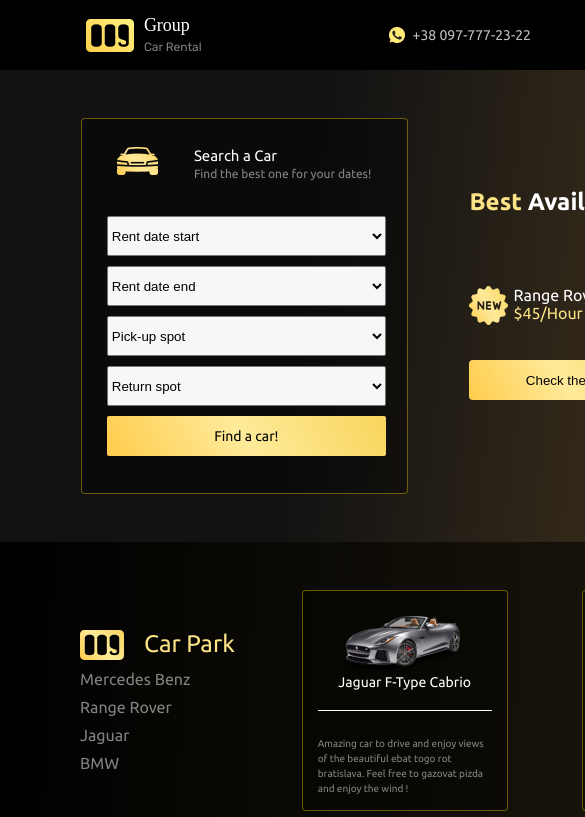
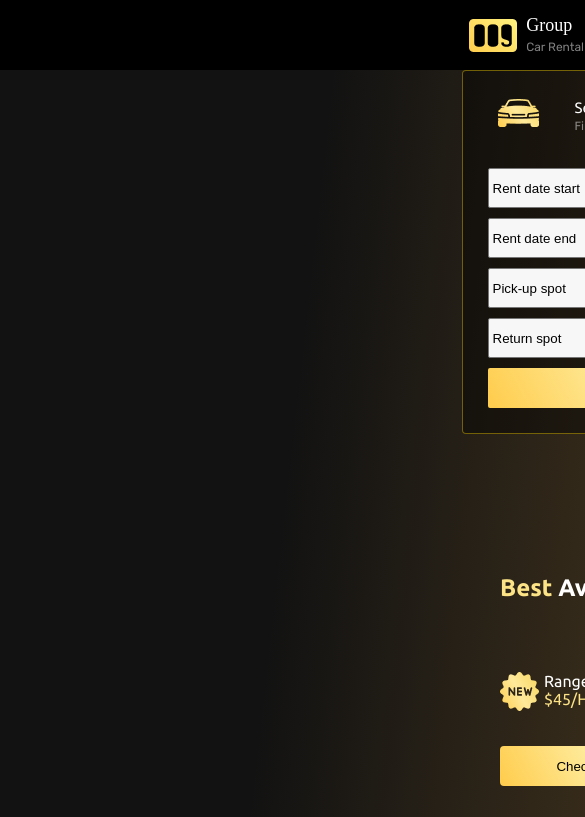
Before and after one commit to BelieverInGod/Cars, a React (Create React App) app in the folder cars/: page / in a window 390 px wide. Shown: the top 817 px of the page, 585 px wide, since content can reach past the window. Built offline with nearby package versions, Linux system fonts and the light colour scheme; a web font is replaced by a local one.

Commit message:
media screen
header & first block & second block

```diff
--- a/cars/src/components/FirstBlock/FirstBlock.js
+++ b/cars/src/components/FirstBlock/FirstBlock.js
@@ -41,8 +41,8 @@ function FirstBlock() {
                 </div>
                 <button>Check the car</button>
             </div>
-            <div>
-                <img src={carImg} alt="car" />
+            <div className='carImage'>
+                <img src={carImg} alt="car"/>
             </div>
         </div>
     </div>
--- a/cars/src/components/FirstBlock/FirstBlock.scss
+++ b/cars/src/components/FirstBlock/FirstBlock.scss
@@ -138,8 +138,34 @@
                 transition: .2s;
             }
 
+            @media screen and (max-width: 560px) {
+                .carImage {
+                    img {
+                        width: 279px;
+                        height: 158px;
+                    }
+                }
+            }
         }
     }
-
-
+    @media screen and (max-width: 560px) {
+        .rentInfoContainer {
+            max-width: 600px;
+            min-width: 600px;
+            flex-direction: column;
+            transition: 2s;
+        }
+        .carImage {
+            img {
+                width: 279px;
+                height: 158px;
+            }
+        }
+    }
 }
+@media screen and (max-width: 560px) {
+    .FirstBlock {
+        height: 900px ;
+        transition: 2s;
+    }
+}
--- a/cars/src/components/Header/Header.scss
+++ b/cars/src/components/Header/Header.scss
@@ -89,5 +89,31 @@
                 background: #161616;
             }
         }
+
+        @media screen and (max-width: 560px) {
+            .phoneContainer {
+                display: none;
+            }
+            .navigationContainer {
+                display: none;
+            }
+            // .languageContainer {
+            //     display: ;
+            // }
+        }
+
+    }
+
+    @media screen and (max-width: 560px) {
+        .headerInfoContainer {
+            max-width: 600px;
+            min-width: 380px;
+            transition: 2s;
+        }
     }
 }
+@media screen and (max-width: 560px) {
+    .Header {
+        transition: 2s;
+    }
+}
--- a/cars/src/components/SecondBlock/SecondBlock.js
+++ b/cars/src/components/SecondBlock/SecondBlock.js
@@ -9,13 +9,23 @@ function SecondBlock() {
           <div>
             <div/>
             Car Park
-          </div>
-          <span>Mercedes Benz</span>
-          <span>Range Rover</span>
-          <span>Jaguar</span>
-          <span>BMW</span>
+            </div>
+            <div className='typeCar'>
+              <span>Mercedes Benz</span>
+              <span>Range Rover</span>
+              <span>Jaguar</span>
+              <span>BMW</span>
+            </div>
         </div>
         <div className='typesInfoBlockContainer'>
+          <div className='typesInfoBlock'>
+            <img src={sceletonCar} alt='2'/>
+            <span>Jaguar F-Type Cabrio</span>
+            <div>Amazing car to drive and enjoy views of the beautiful
+                  ebat togo rot bratislava.
+                  Feel free to gazovat pizda and enjoy the wind !
+               </div>
+          </div>
           <div className='typesInfoBlock'>
             <img src={sceletonCar} alt='2'/>
             <span>Jaguar F-Type Cabrio</span>
--- a/cars/src/components/SecondBlock/SecondBlock.scss
+++ b/cars/src/components/SecondBlock/SecondBlock.scss
@@ -35,6 +35,7 @@
                     height: 30px;
                 }
             }
+            .typeCar {
                 span {
                     margin-top: 10px;
                     font-family: 'Ubuntu';
@@ -43,6 +44,7 @@
                     font-size: 16px;
                     line-height: 18px;
                     color: rgba(255, 255, 255, 0.5);
+                }
             }
         }
 
@@ -97,6 +99,73 @@
                 transition: .2s;
             }
         }
+        @media screen and (max-width: 560px) {
+            .typesInfoBlockContainer {
+                transition: 2s;
+                flex-wrap: wrap;
+                margin-bottom: 50px;
+                .typesInfoBlock {
+                    margin: 10px;
+                    width: 129.57px;
+                    height: 139px;
+                    img {
+                        width: 76.73px;
+                        height: 36.48px;
+                    }
+                    span {
+                        font-weight: 500;
+                        font-size: 10px;
+                        line-height: 11px;
+                    }
+                    div {
+                        font-weight: 400;
+                        font-size: 6px;
+                        line-height: 150%;
+                        padding-top: 10px;
+                    }
+                }
+            }
+        }
+
+    }
+    @media screen and (max-width: 560px) {
+        .carParkContainer {
+            margin-top: 50px;
+            flex-direction: column;
+            min-width: 600px;
+            max-width: 600px;
+            transition: 2s;
+            .type {
+                width: 380px;
+                flex-direction: column;
+                .typeCar {
+                    span {
+                        display: flex;
+                        align-items: center;
+                        justify-content: center;
+                        margin: 10px;
+                        width: 93px;
+                        height: 30px;
+                        border: 1px solid #FCE386;
+                        box-sizing: border-box;
+                        background: rgba(217, 217, 217, 0.1);
+                        border-radius: 3px;
+                        font-family: 'Ubuntu';
+                        font-style: normal;
+                        font-weight: 400;
+                        font-size: 10px;
+                        line-height: 11px;
+                        color: #FFFFFF;
+                    }
+                }
 
             }
         }
+    }
+}
+@media screen and (max-width: 560px) {
+    .SecondBlock {
+        height: auto;
+        transition: 2s;
+    }
+}
```
Also changed, not shown: cars/src/components/ThirdBlock/ThirdBlock.scss (+7 -0 lines). Lines whose indentation alone changed are shown as unchanged.
